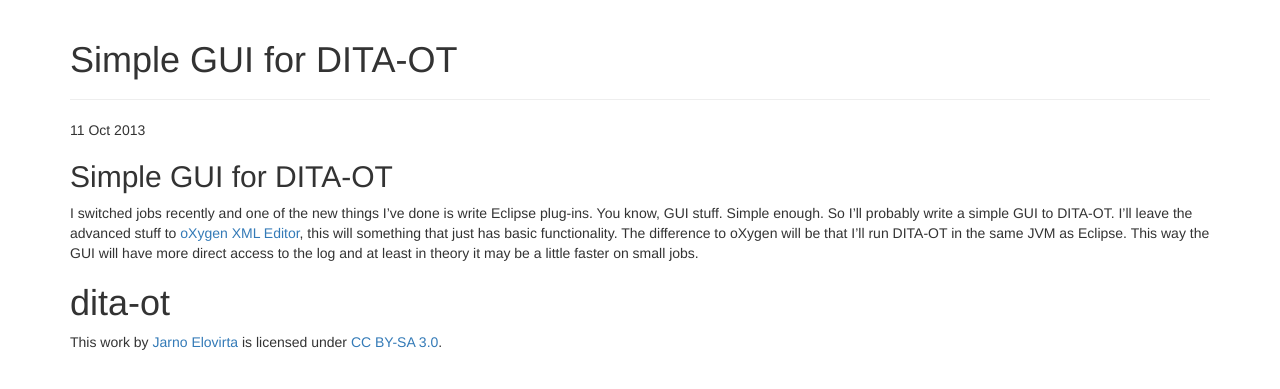
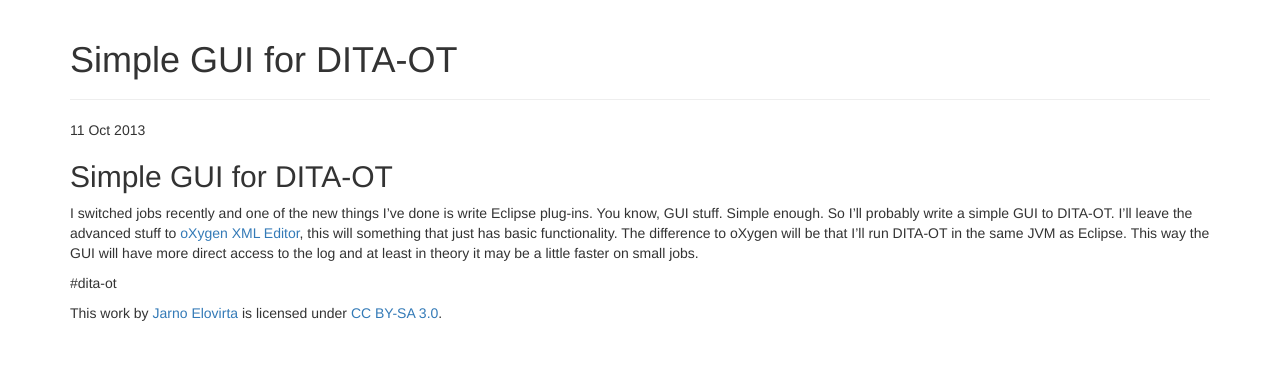
Before and after one commit to jelovirt/jelovirt.github.io, a Jekyll site: the page built from _posts/2013-10-11-simple-gui-for-dita-ot.md, in a window 1280 px wide. Shown: the top 389 px of the page. Built offline with Jekyll 4.4.1, drawn with Linux system fonts in a browser that asks for light colours; nearby versions of some CDN libraries.

```diff
--- a/_posts/2013-10-11-simple-gui-for-dita-ot.md
+++ b/_posts/2013-10-11-simple-gui-for-dita-ot.md
@@ -7,4 +7,4 @@ title: "Simple GUI for DITA-OT"
 
 I switched jobs recently and one of the new things I've done is write Eclipse plug-ins. You know, GUI stuff. Simple enough. So I'll probably write a simple GUI to DITA-OT. I'll leave the advanced stuff to [oXygen XML Editor](http://oxygenxml.com/), this will something that just has basic functionality. The difference to oXygen will be that I'll run DITA-OT in the same JVM as Eclipse. This way the GUI will have more direct access to the log and at least in theory it may be a little faster on small jobs.
 
-#dita-ot
+\#dita-ot
```
